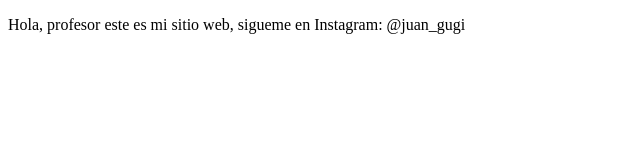
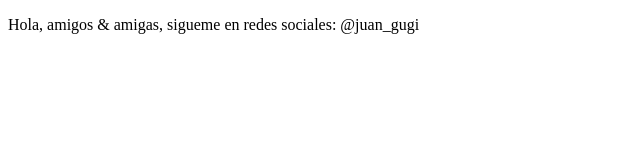
Before and after one commit to juangugi/Personal, a plain HTML site: page index.html in a window 1280 px wide. Shown: the whole page, without its empty margins (0-640 px from the left). Drawn offline with Linux system fonts and the light colour scheme.

Commit message:
Cambios agregamos sitio a las redes sociales

```diff
--- a/index.html
+++ b/index.html
@@ -8,7 +8,7 @@
 </head>
 <body>
     <p>
-        Hola, profesor este es mi sitio web, sigueme en Instagram: @juan_gugi
+        Hola, amigos & amigas, sigueme en redes sociales: @juan_gugi
     </p>
 </body>
 </html>
```
